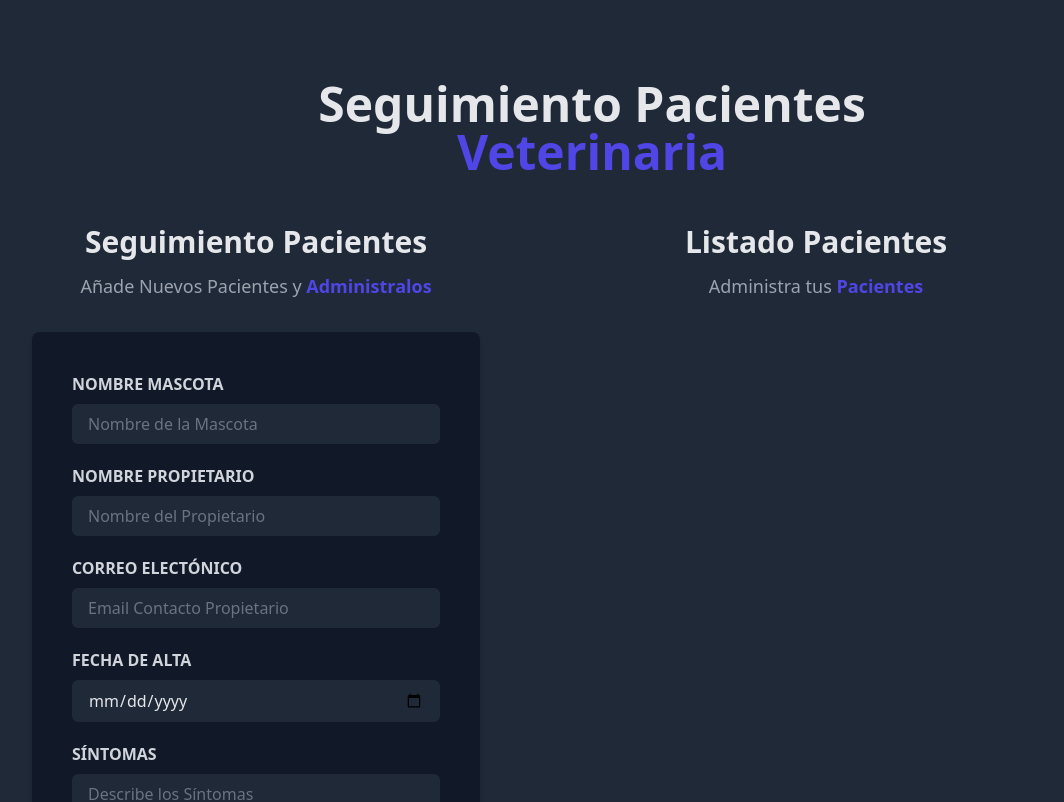
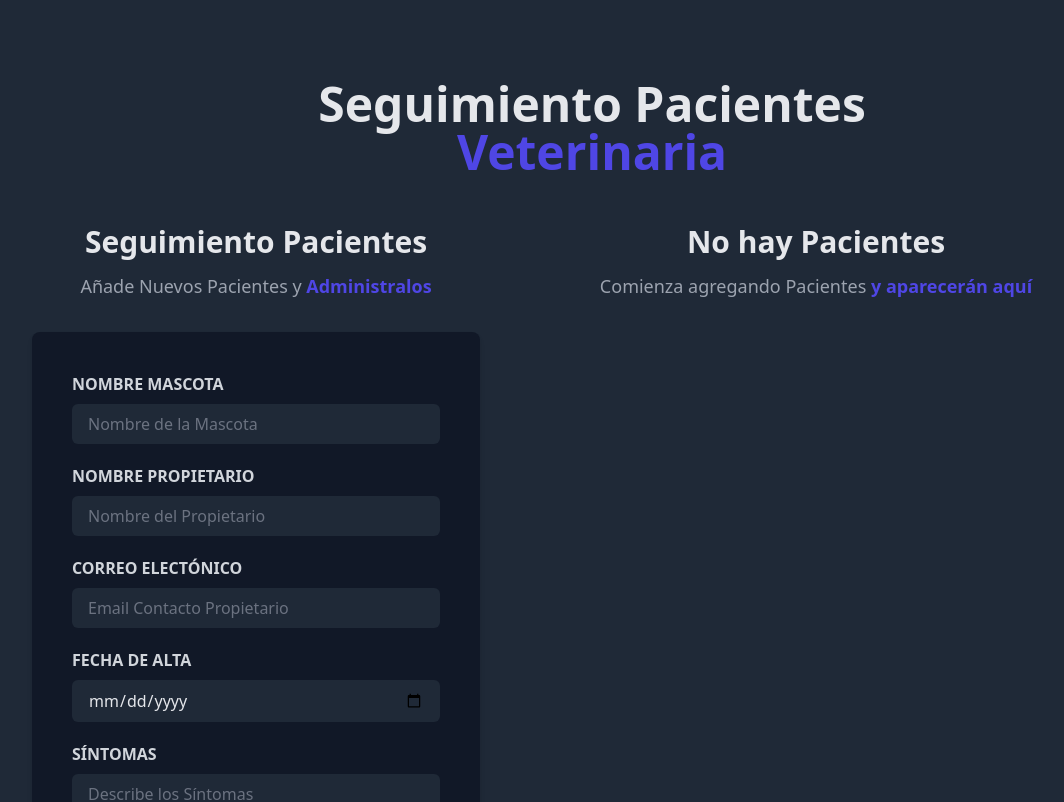
Before and after one commit to axrcode/dates-app, a React (Create React App) app: page / in a window 1280 px wide. Shown: the top 802 px of the page, without its empty margins (48-1112 px from the left). Built offline with nearby package versions, Linux system fonts and the light colour scheme.

Commit message:
Add Mensaje para mostrar inicial sin pacientes

```diff
--- a/src/components/PatientsList.jsx
+++ b/src/components/PatientsList.jsx
@@ -1,8 +1,13 @@
+import { Fragment } from 'react'
 import Patient from './Patient'
 
 const PatientsList = ({ pacientes }) => {
     return (
         <div className="md:w-1/2 lg:w-3/5 pb-10">
+
+            {
+                pacientes && pacientes.length ? (
+                    <Fragment>
                         <h2 className="font-bold text-3xl text-center">
                             Listado Pacientes
                         </h2>
@@ -20,6 +25,20 @@ const PatientsList = ({ pacientes }) => {
                                 />
                             ) )
                         }
+                    </Fragment>
+                ) : (
+                    <Fragment>
+                        <h2 className="font-bold text-3xl text-center">
+                            No hay Pacientes
+                        </h2>
+
+                        <p className="text-gray-400 text-lg mt-3 mb-8 text-center">
+                            Comienza agregando Pacientes {''}
+                            <span className="text-indigo-600 font-bold">y aparecerán aquí</span>
+                        </p>
+                    </Fragment>
+                )
+            }
 
         </div>
     )
```
Lines whose indentation alone changed are shown as unchanged.
